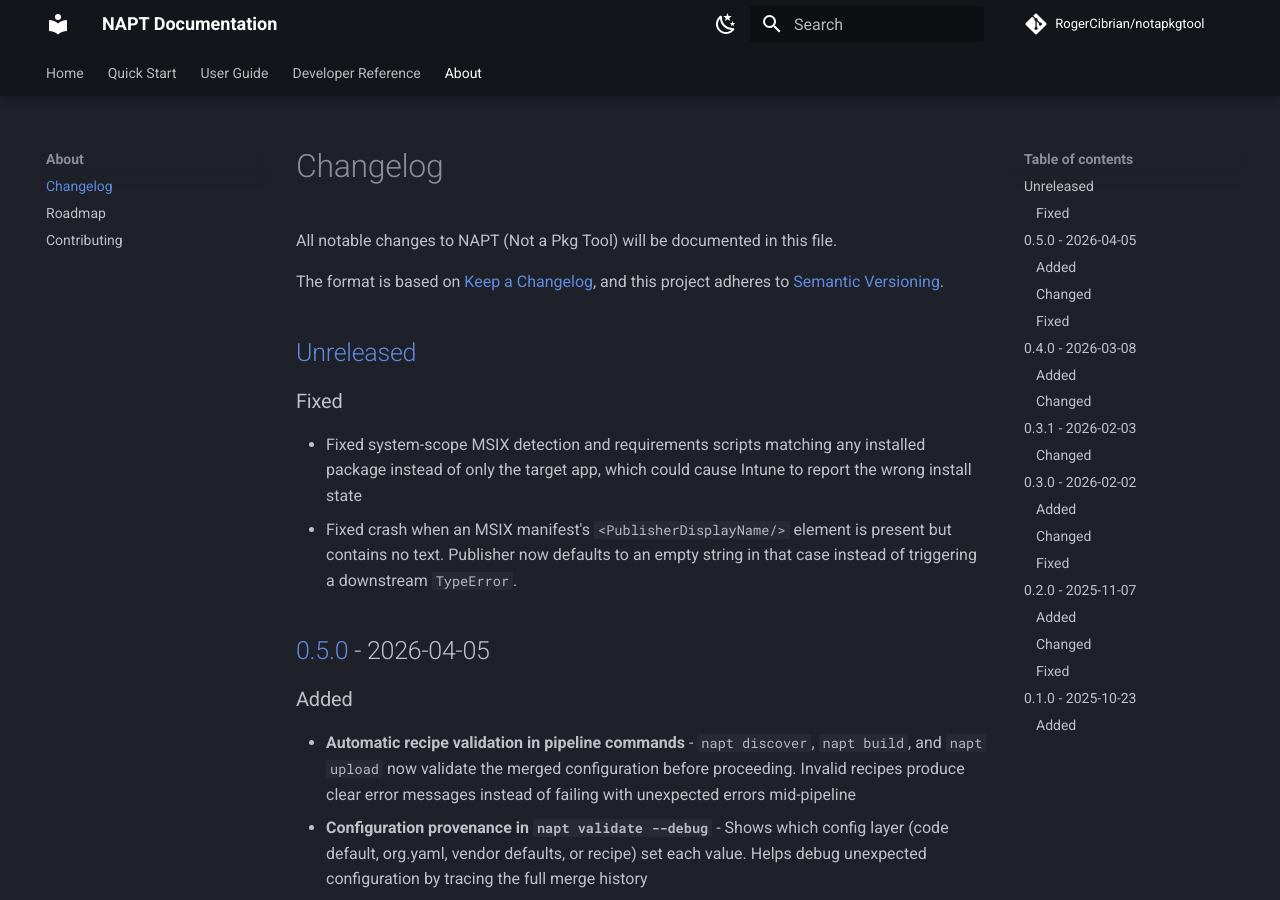
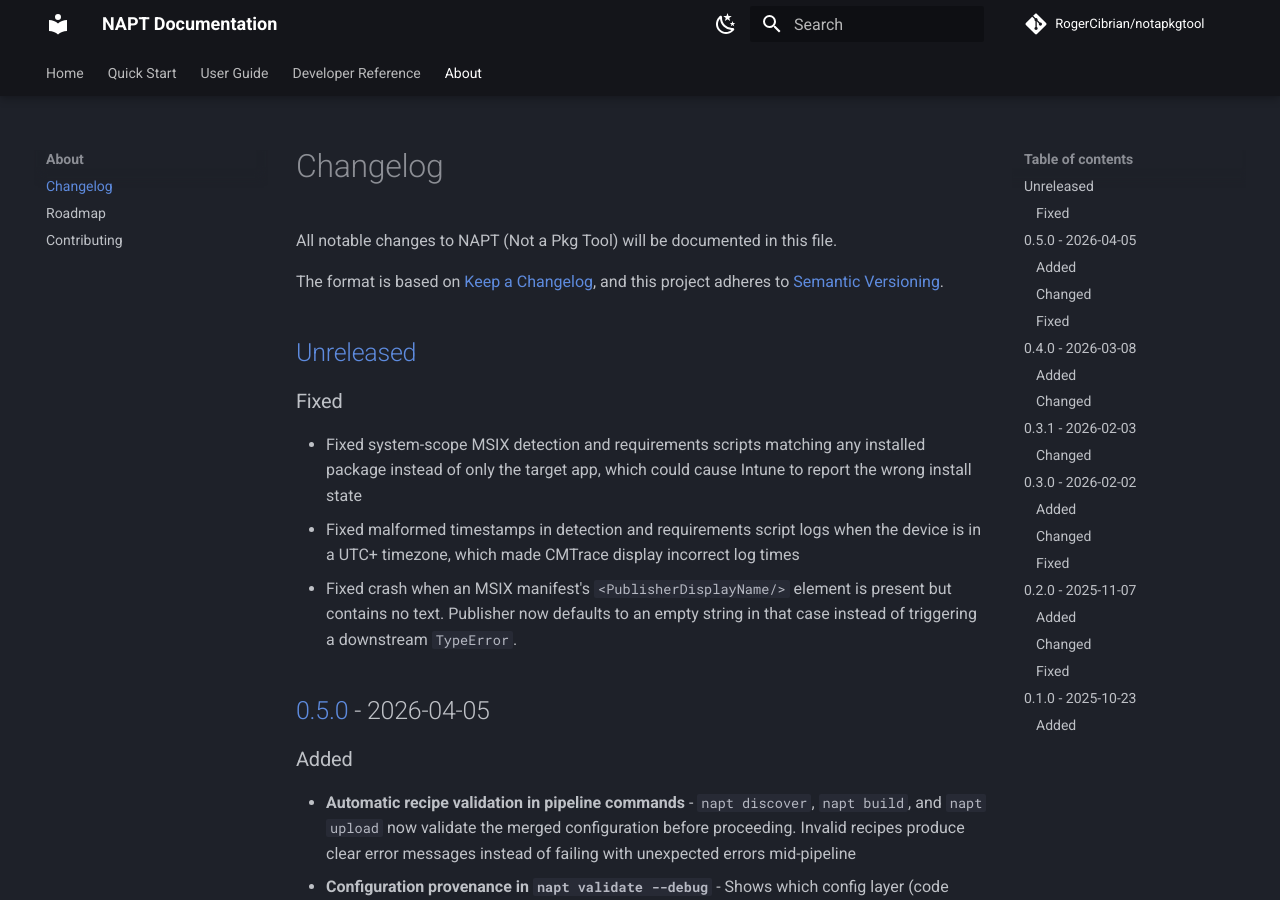
Before and after one commit to RogerCibrian/notapkgtool, an MkDocs documentation site: the page built from docs/changelog.md, in a window 1280 px wide and 900 px high. Built offline with MkDocs 1.6.1 and Material for MkDocs 9.7.7, drawn with Linux system fonts in a browser that asks for light colours; comment, search, counter and statistics services are not loaded.

Commit message:
fix: Write CMTrace timezone bias with sign

```diff
--- a/docs/changelog.md
+++ b/docs/changelog.md
@@ -12,6 +12,9 @@
 - Fixed system-scope MSIX detection and requirements scripts matching any
     installed package instead of only the target app, which could cause Intune
     to report the wrong install state
+- Fixed malformed timestamps in detection and requirements script logs when
+    the device is in a UTC+ timezone, which made CMTrace display incorrect
+    log times
 - Fixed crash when an MSIX manifest's `<PublisherDisplayName/>` element is present but contains no text. Publisher now defaults to an empty string in that case instead of triggering a downstream `TypeError`.
 
 ## [0.5.0] - 2026-04-05
```
Also changed, not shown: 1 other file.
